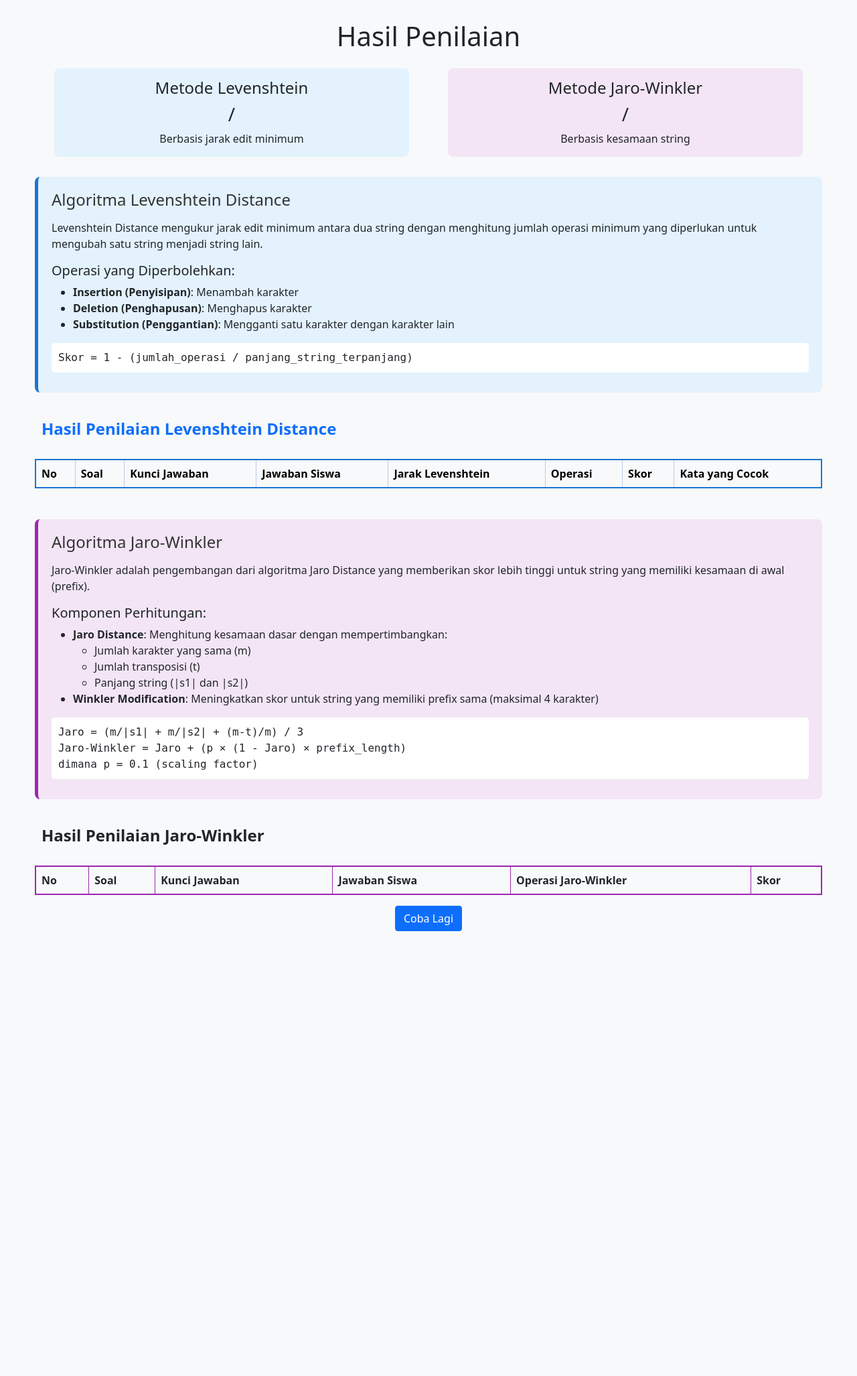
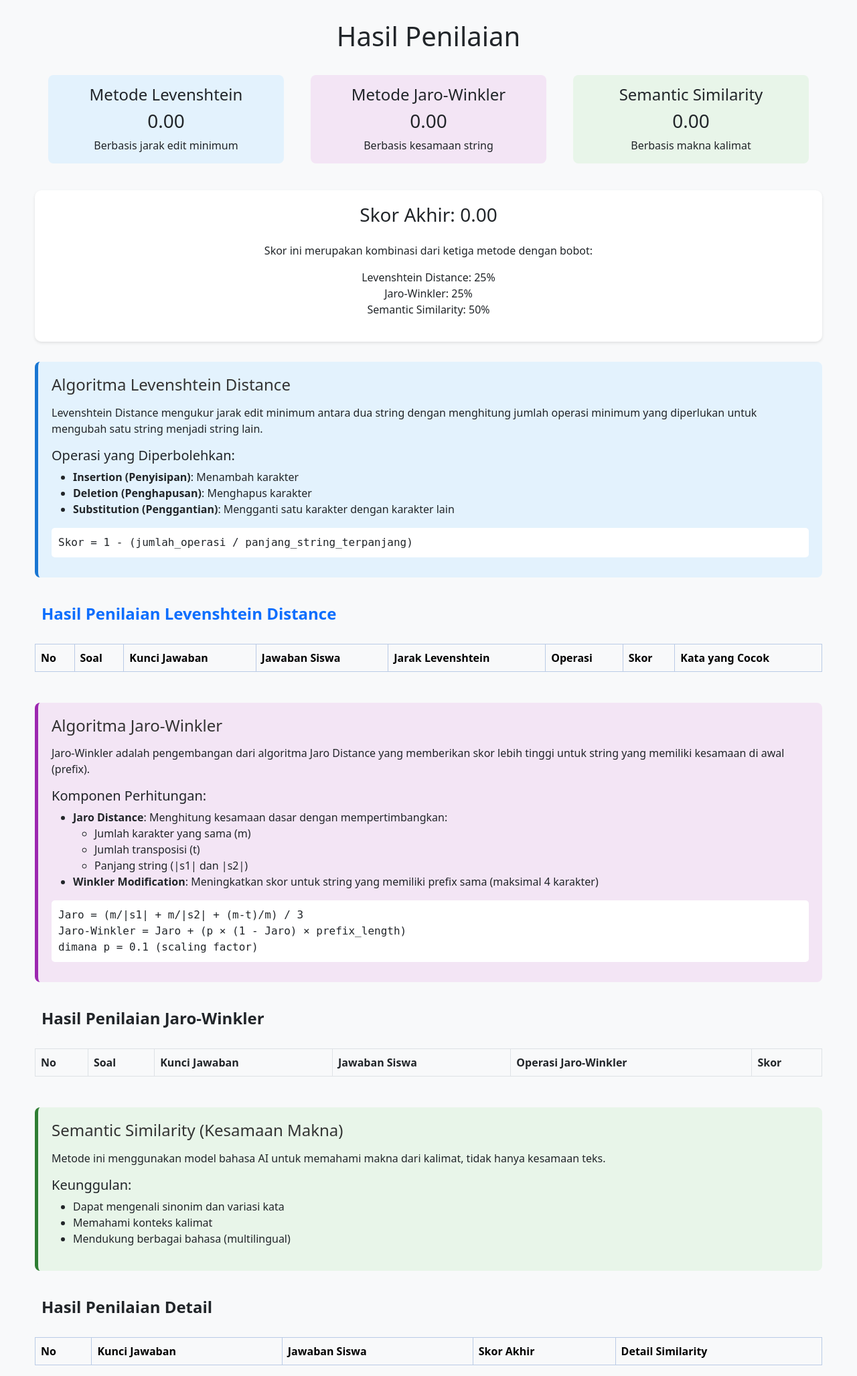
Before and after one commit to aisyafebri/Sistem-penilaian_LevenshteinDistance, a Flask app: template templates/results.html in a window 1280 px wide. Shown: the whole page at 67% size. Before the commit the page ends 1390 px from the top, so only its background shows below. Run offline with Flask 3, Linux system fonts and the light colour scheme; the template is opened without the code that fills it, so the values that code supplies are empty.

Commit message:
edit app and input excel

```diff
--- a/app.py
+++ b/app.py
@@ -3,9 +3,19 @@ import pandas as pd
 import random
 import re
 import string
+from sentence_transformers import SentenceTransformer, util
+import torch
+import os
 
 app = Flask(__name__)
 app.secret_key = 'your-secret-key-123'  # Needed for session
+
+# Initialize the semantic model at startup
+try:
+    semantic_model = SentenceTransformer('paraphrase-multilingual-MiniLM-L12-v2')
+except Exception as e:
+    print(f"Warning: Could not load semantic model: {str(e)}")
+    semantic_model = None
 
 # Fungsi untuk membersihkan teks dari tanda baca dan mengubah ke lowercase
 def clean_text(text):
@@ -140,9 +150,9 @@ def jaro_similarity(s1, s2):
     j = 0
     for i in range(len(s1)):
         if s1_matches[i]:
-            while not s2_matches[j]:
+            while j < len(s2) and not s2_matches[j]:
                 j += 1
-            if s1[i] != s2[j]:
+            if j < len(s2) and s1[i] != s2[j]:
                 transpositions += 1
             j += 1
 
@@ -249,49 +259,73 @@ def get_jaro_winkler_details(s1, s2):
         'operations': operations
     }
 
+def calculate_semantic_similarity(s1, s2):
+    """
+    Menghitung semantic similarity antara dua teks menggunakan model BERT.
+
+    Args:
+        s1 (str): Teks pertama
+        s2 (str): Teks kedua
+
+    Returns:
+        float: Nilai similarity antara 0 dan 1
+    """
+    if semantic_model is None:
+        print("Warning: Semantic model not available, falling back to text similarity")
+        return jaro_winkler_similarity(s1, s2)  # Fallback to Jaro-Winkler
+
+    try:
+        # Encode kedua teks
+        embedding1 = semantic_model.encode(s1, convert_to_tensor=True)
+        embedding2 = semantic_model.encode(s2, convert_to_tensor=True)
+
+        # Hitung cosine similarity
+        similarity = util.pytorch_cos_sim(embedding1, embedding2)
+
+        return float(similarity[0][0])  # Convert tensor to float
+    except Exception as e:
+        print(f"Error in semantic similarity calculation: {str(e)}")
+        return jaro_winkler_similarity(s1, s2)  # Fallback to Jaro-Winkler
+
 def automatic_grading_combined(key_answer, student_answer, max_score=1.0):
     """
-    Menghitung skor menggunakan kedua metode: Levenshtein dan Jaro-Winkler
+    Menghitung skor menggunakan kombinasi Levenshtein, Jaro-Winkler, dan Semantic Similarity
     """
     # Bersihkan teks
     clean_key = clean_text(key_answer)
     clean_student = clean_text(student_answer)
 
-    # 1. Levenshtein Distance scoring
-    key_words = set(clean_key.split())
-    student_words = set(clean_student.split())
-    matching_words = key_words.intersection(student_words)
+    # Hitung Levenshtein distance dan normalisasi
+    lev_distance, _ = levenshtein_distance(clean_key, clean_student)
+    max_len = max(len(clean_key), len(clean_student))
+    lev_similarity = 1 - (lev_distance / max_len if max_len > 0 else 0)
 
-    if matching_words:
-        base_score = 0.3
-        word_match_score = len(matching_words) / len(key_words) * 0.7
-        levenshtein_score = min(base_score + word_match_score, max_score)
-    else:
-        distance, ops = levenshtein_distance(clean_key, clean_student)
-        max_possible_distance = max(len(clean_key), len(clean_student))
-        if max_possible_distance == 0:
-            levenshtein_score = 0
-        else:
-            similarity = 1 - (distance / max_possible_distance)
-            levenshtein_score = similarity * max_score
+    # Hitung Jaro-Winkler similarity
+    jw_similarity = jaro_winkler_similarity(clean_key, clean_student)
 
-    # 2. Jaro-Winkler scoring dan detail
-    jaro_winkler_score = jaro_winkler_similarity(clean_key, clean_student) * max_score
-    jaro_details = get_jaro_winkler_details(clean_key, clean_student)
+    # Hitung semantic similarity
+    semantic_sim = calculate_semantic_similarity(key_answer, student_answer)
 
-    # Get Levenshtein details
-    distance, ops = levenshtein_distance(clean_key, clean_student)
+    # Kombinasikan semua metrik dengan bobot
+    # Berikan bobot lebih tinggi untuk semantic similarity
+    combined_score = (0.25 * lev_similarity +
+                     0.25 * jw_similarity +
+                     0.5 * semantic_sim)  # Semantic similarity memiliki bobot 50%
+
+    # Normalisasi skor akhir
+    final_score = combined_score * max_score
 
     return {
-        'levenshtein_score': round(levenshtein_score, 2),
-        'jaro_winkler_score': round(jaro_winkler_score, 2),
-        'levenshtein_distance': distance,
-        'levenshtein_operations': ops,
-        'matching_words': list(matching_words),
-        'jaro_winkler_operations': jaro_details['operations'],
-        'jaro_matching_chars': jaro_details['matching_chars'],
-        'jaro_transpositions': jaro_details['transpositions'],
-        'jaro_prefix_length': jaro_details['prefix_length']
+        'score': round(final_score, 2),
+        'levenshtein_similarity': round(lev_similarity, 3),
+        'jaro_winkler_similarity': round(jw_similarity, 3),
+        'semantic_similarity': round(semantic_sim, 3),
+        'explanation': {
+            'levenshtein': f"Levenshtein Similarity: {round(lev_similarity * 100, 1)}%",
+            'jaro_winkler': f"Jaro-Winkler Similarity: {round(jw_similarity * 100, 1)}%",
+            'semantic': f"Semantic Similarity: {round(semantic_sim * 100, 1)}%",
+            'final': f"Final Score: {round(final_score, 2)} / {max_score}"
+        }
     }
 
 # Fungsi penilaian otomatis dengan tampilan operasi
@@ -380,20 +414,18 @@ def submit_answers():
             # Hitung skor dengan kedua metode
             scores = automatic_grading_combined(kunci_jawaban, jawaban_siswa)
 
-            total_levenshtein_score += scores['levenshtein_score']
-            total_jaro_winkler_score += scores['jaro_winkler_score']
+            total_levenshtein_score += scores['levenshtein_similarity']
+            total_jaro_winkler_score += scores['jaro_winkler_similarity']
 
             # Simpan hasil
             hasil_penilaian.append({
                 'soal': soal['Soal'],
                 'kunci_jawaban': kunci_jawaban,
                 'jawaban_siswa': jawaban_siswa,
-                'levenshtein_distance': scores['levenshtein_distance'],
-                'levenshtein_operations': scores['levenshtein_operations'],
-                'levenshtein_score': scores['levenshtein_score'],
-                'jaro_winkler_score': scores['jaro_winkler_score'],
-                'jaro_winkler_operations': scores['jaro_winkler_operations'],
-                'matching_words': scores['matching_words']
+                'levenshtein_similarity': scores['levenshtein_similarity'],
+                'jaro_winkler_similarity': scores['jaro_winkler_similarity'],
+                'semantic_similarity': scores['semantic_similarity'],
+                'explanation': scores['explanation']
             })
 
         return render_template('results.html',
--- a/requirements.txt
+++ b/requirements.txt
@@ -2,3 +2,5 @@ flask==3.0.2
 pandas==2.2.0
 openpyxl==3.1.2
 tabulate==0.9.0
+sentence-transformers==2.2.2
+torch==2.2.0
--- a/templates/results.html
+++ b/templates/results.html
@@ -44,19 +44,24 @@
         .method-comparison {
             display: flex;
             justify-content: space-around;
+            flex-wrap: wrap;
             margin-bottom: 30px;
         }
         .method-box {
             text-align: center;
             padding: 15px;
             border-radius: 8px;
-            width: 45%;
+            width: 30%;
+            margin: 10px;
         }
         .levenshtein-box {
             background-color: #e3f2fd;
         }
         .jaro-winkler-box {
             background-color: #f3e5f5;
+        }
+        .semantic-box {
+            background-color: #e8f5e9;
         }
         .algorithm-explanation {
             margin: 30px 0;
@@ -70,6 +75,10 @@
         .jaro-winkler-explanation {
             background-color: #f3e5f5;
             border-left: 5px solid #9c27b0;
+        }
+        .semantic-explanation {
+            background-color: #e8f5e9;
+            border-left: 5px solid #2e7d32;
         }
         .explanation-title {
             color: #333;
@@ -89,12 +98,6 @@
             margin: 20px 0;
             font-weight: bold;
         }
-        .levenshtein-table {
-            border: 2px solid #1976d2;
-        }
-        .jaro-winkler-table {
-            border: 2px solid #9c27b0;
-        }
     </style>
 </head>
 <body>
@@ -104,14 +107,29 @@
         <div class="method-comparison">
             <div class="method-box levenshtein-box">
                 <h4>Metode Levenshtein</h4>
-                <h3>{{ total_levenshtein_score }} / {{ max_score }}</h3>
+                <h3>{{ "%.2f"|format(avg_levenshtein) }}</h3>
                 <p class="mb-0">Berbasis jarak edit minimum</p>
             </div>
             <div class="method-box jaro-winkler-box">
                 <h4>Metode Jaro-Winkler</h4>
-                <h3>{{ total_jaro_winkler_score }} / {{ max_score }}</h3>
+                <h3>{{ "%.2f"|format(avg_jaro_winkler) }}</h3>
                 <p class="mb-0">Berbasis kesamaan string</p>
             </div>
+            <div class="method-box semantic-box">
+                <h4>Semantic Similarity</h4>
+                <h3>{{ "%.2f"|format(avg_semantic) }}</h3>
+                <p class="mb-0">Berbasis makna kalimat</p>
+            </div>
+        </div>
+
+        <div class="result-card">
+            <h3 class="text-center mb-4">Skor Akhir: {{ "%.2f"|format(avg_score) }}</h3>
+            <p class="text-center">Skor ini merupakan kombinasi dari ketiga metode dengan bobot:</p>
+            <ul class="text-center list-unstyled">
+                <li>Levenshtein Distance: 25%</li>
+                <li>Jaro-Winkler: 25%</li>
+                <li>Semantic Similarity: 50%</li>
+            </ul>
         </div>
 
         <!-- Penjelasan Algoritma Levenshtein -->
@@ -217,8 +235,50 @@
             </table>
         </div>
 
-        <div class="text-center">
-            <a href="{{ url_for('index') }}" class="btn btn-primary">Coba Lagi</a>
+        <!-- Penjelasan Semantic Similarity -->
+        <div class="algorithm-explanation semantic-explanation">
+            <h4 class="explanation-title">Semantic Similarity (Kesamaan Makna)</h4>
+            <p>Metode ini menggunakan model bahasa AI untuk memahami makna dari kalimat, tidak hanya kesamaan teks.</p>
+
+            <h5>Keunggulan:</h5>
+            <ul>
+                <li>Dapat mengenali sinonim dan variasi kata</li>
+                <li>Memahami konteks kalimat</li>
+                <li>Mendukung berbagai bahasa (multilingual)</li>
+            </ul>
+        </div>
+
+        <!-- Tabel Hasil Detail -->
+        <h4 class="table-title">Hasil Penilaian Detail</h4>
+        <div class="table-responsive">
+            <table class="table table-striped table-bordered">
+                <thead class="table-primary">
+                    <tr>
+                        <th>No</th>
+                        <th>Kunci Jawaban</th>
+                        <th>Jawaban Siswa</th>
+                        <th>Skor Akhir</th>
+                        <th>Detail Similarity</th>
+                    </tr>
+                </thead>
+                <tbody>
+                    {% for hasil in hasil %}
+                    <tr>
+                        <td>{{ hasil.nomor }}</td>
+                        <td>{{ hasil.kunci_jawaban }}</td>
+                        <td>{{ hasil.jawaban_siswa }}</td>
+                        <td>{{ "%.2f"|format(hasil.score) }}</td>
+                        <td>
+                            <ul class="list-unstyled mb-0">
+                                {% for key, value in hasil.explanation.items() %}
+                                    <li>{{ value }}</li>
+                                {% endfor %}
+                            </ul>
+                        </td>
+                    </tr>
+                    {% endfor %}
+                </tbody>
+            </table>
         </div>
     </div>
     <script src="https://cdn.jsdelivr.net/npm/bootstrap@5.1.3/dist/js/bootstrap.bundle.min.js"></script>
```
Also changed, not shown: 1 other file.
